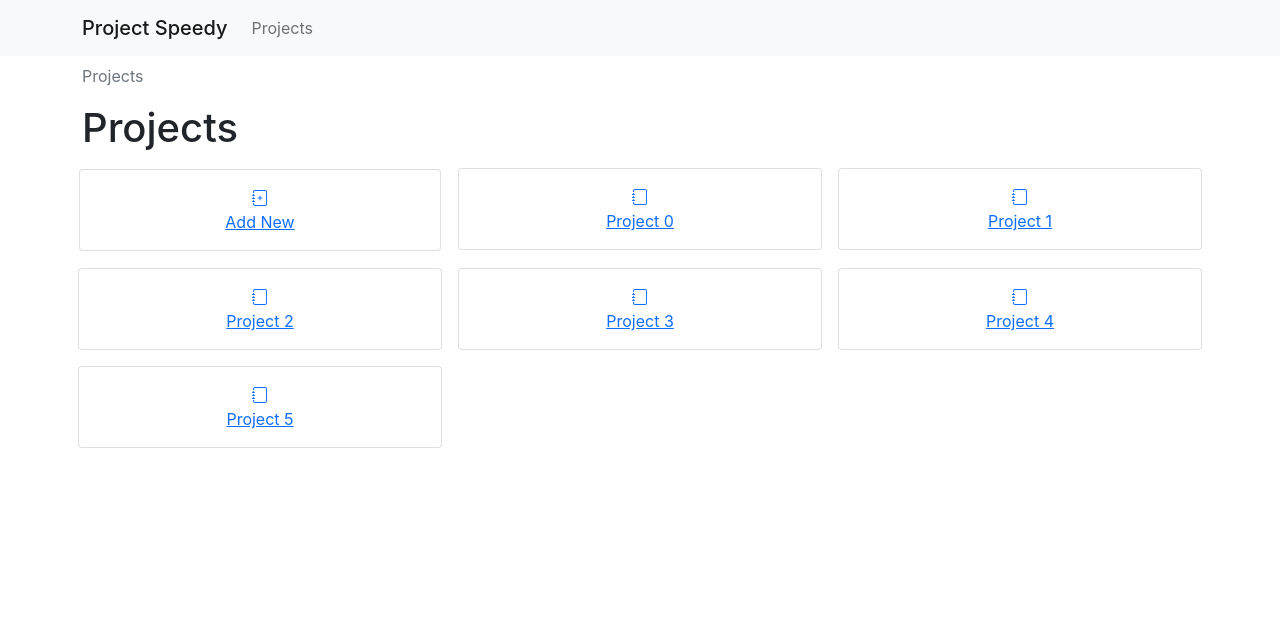
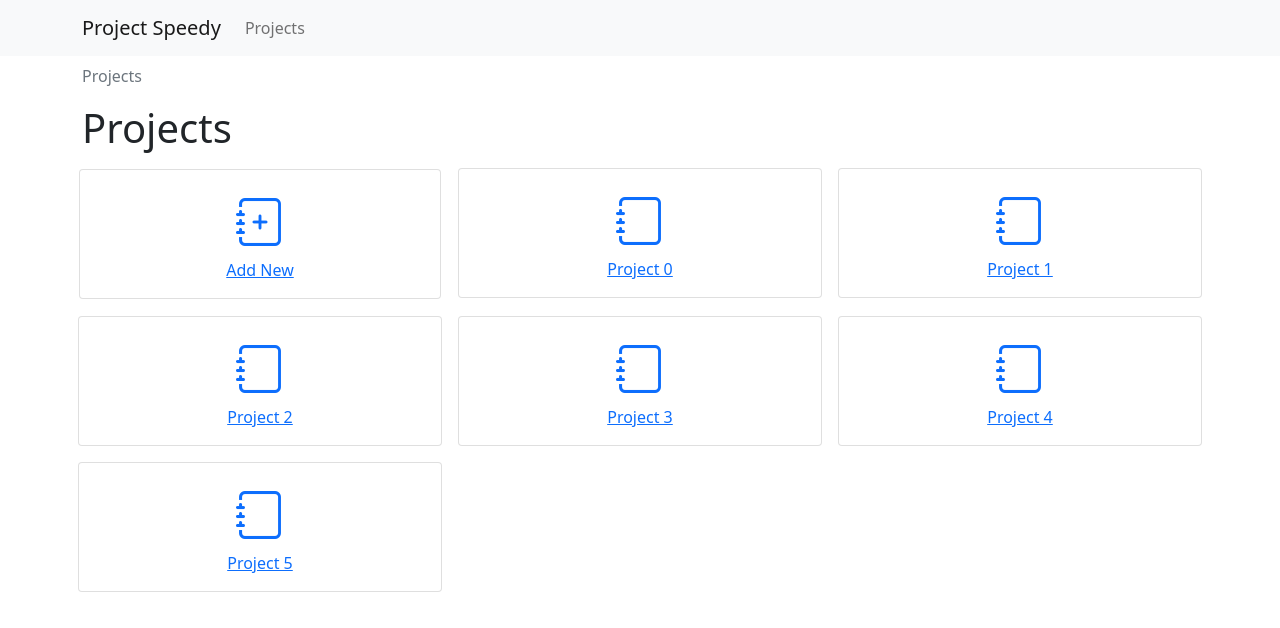
Before and after one commit to tmatt95/ProjectSpeedy, a React (Create React App) app in the folder Code/Front End/React/project-speedy/: page / in a window 1280 px wide. Shown: the top 628 px of the page. Built offline with nearby package versions, Linux system fonts and the light colour scheme.

Commit message:
Remove old bootstrap refs

```diff
--- a/Code/Front End/React/project-speedy/public/index.html
+++ b/Code/Front End/React/project-speedy/public/index.html
@@ -24,8 +24,6 @@
       work correctly both with client-side routing and a non-root public URL.
       Learn how to configure a non-root public URL by running `npm run build`.
     -->
-    <link href="https://cdn.jsdelivr.net/npm/bootstrap@5.0.0-beta2/dist/css/bootstrap.min.css" rel="stylesheet" integrity="sha384-BmbxuPwQa2lc/FVzBcNJ7UAyJxM6wuqIj61tLrc4wSX0szH/Ev+nYRRuWlolflfl" crossorigin="anonymous">
-    <link rel="stylesheet" href="https://cdn.jsdelivr.net/npm/bootstrap-icons@1.3.0/font/bootstrap-icons.css">
     <title>React App</title>
   </head>
   <body>
--- a/Code/Front End/React/project-speedy/src/App.css
+++ b/Code/Front End/React/project-speedy/src/App.css
@@ -1,3 +1,4 @@
+@import '~bootstrap/dist/css/bootstrap.min.css';
 @import '~bootstrap-icons/font/bootstrap-icons';
 
 .App {
@@ -30,6 +31,10 @@
   color: #61dafb;
 }
 
+.grid-card-icon {
+  font-size: 3em;
+}
+
 @keyframes App-logo-spin {
   from {
     transform: rotate(0deg);
--- a/Code/Front End/React/project-speedy/src/App.js
+++ b/Code/Front End/React/project-speedy/src/App.js
@@ -1,4 +1,5 @@
 import React, { useState } from 'react';
+import './App.css';
 import { Projects } from './Pages/Projects';
 import { Project } from './Pages/Project';
 import { Problem } from './Pages/Problem';
--- a/Code/Front End/React/project-speedy/src/Components/CardGrid.js
+++ b/Code/Front End/React/project-speedy/src/Components/CardGrid.js
@@ -9,7 +9,7 @@ export function Card({ address, text }) {
     return <Link to={address}>
         <div className="card">
             <div className="card-body text-center">
-                <div><i class="bi bi-journal"></i></div>
+                <div><i className="bi bi-journal grid-card-icon"></i></div>
                 {text}
             </div>
         </div>
@@ -24,10 +24,10 @@ export function CardGrid({ data }) {
     return <>
         <div className="row">
             <div className="col-4 p-2">
-                <button data-bs-toggle="modal" className="btn btn-link p-0 w-100" data-bs-target="#newModal">
+                <button data-bs-toggle="modal" className="btn btn-link p-0 w-100 " data-bs-target="#newModal">
                     <div className="card">
                         <div className="card-body text-center">
-                            <div><i class="bi bi-journal-plus"></i></div>
+                            <div><i className="bi bi-journal-plus grid-card-icon"></i></div>
                             Add New
                         </div>
                     </div>
--- a/Code/Front End/React/project-speedy/src/Pages/Problem.js
+++ b/Code/Front End/React/project-speedy/src/Pages/Problem.js
@@ -19,7 +19,7 @@ export function Problem({ setBreadCrumbs, breadCrumbs, globalMessage }) {
             setBreadCrumbs(breadCrumbs.concat([{ address:`/`, text:"Project" }, [{ address:`/`, text:"Problem" }]]));
             setRunOnce(true);
         }
-    }, [runOnce, setBreadCrumbs, breadCrumbs, projectId]);
+    }, [runOnce, setBreadCrumbs, breadCrumbs, projectId, problemId]);
 
 
     /**
```
